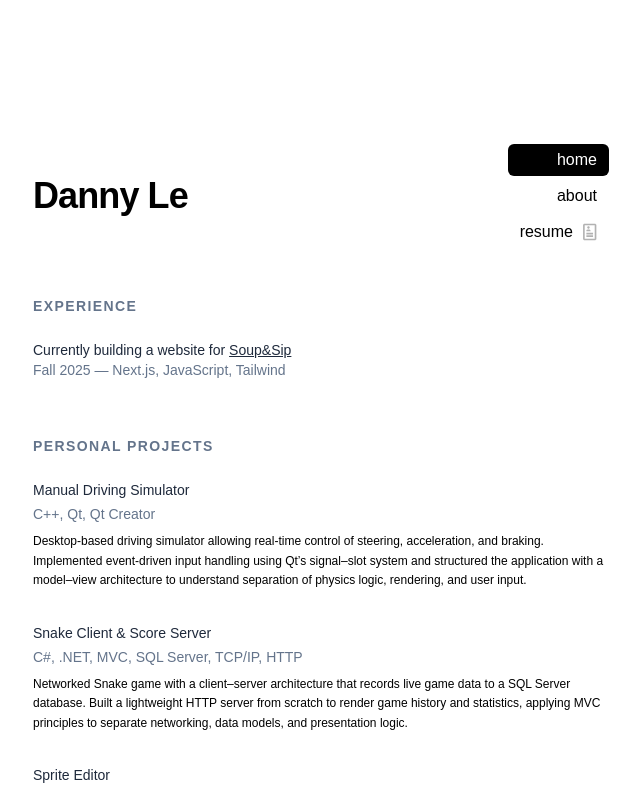
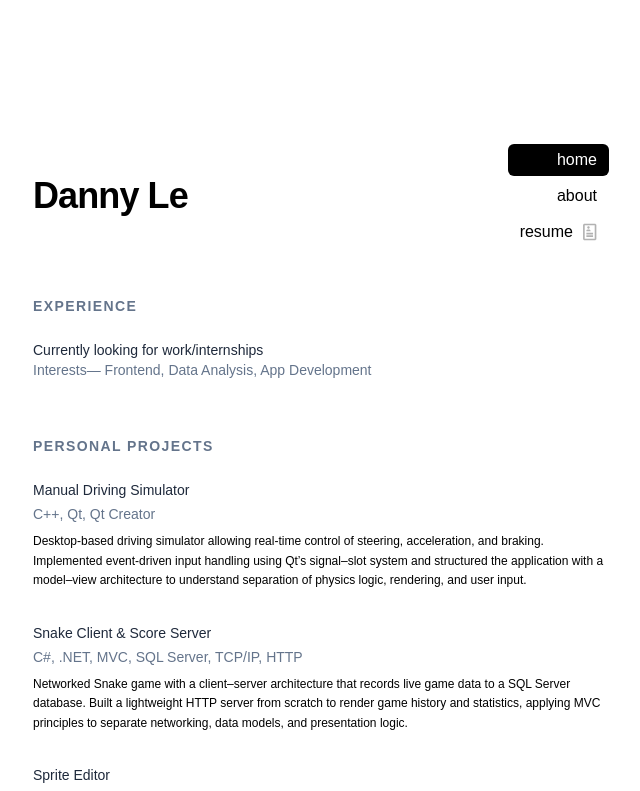
Before and after one commit to danny-tle/personal-website, a Next.js app: page / in a window 1280 px wide. Shown: the top 791 px of the page, without its empty margins (319-959 px from the left). Built offline with nearby package versions, Linux system fonts and the light colour scheme; a web font is replaced by a local one.

Commit message:
Updated Resume 1/28/2026

```diff
--- a/app/page.js
+++ b/app/page.js
@@ -30,12 +30,11 @@ export default function Home() {
         <div className="space-y-6 text-sm text-slate-800">
           <div>
             <p>
-              Currently building a website for{" "}
+              Currently looking for  work/internships{" "}
               <a href="" className="underline">
-                Soup&Sip
               </a>
             </p>
-            <p className="text-slate-500">Fall 2025 — Next.js, JavaScript, Tailwind</p>
+            <p className="text-slate-500"> Interests— Frontend, Data Analysis, App Development</p>
           </div>
 
 
```
Also changed, not shown: 1 other file (tests, documents, lock files or other folders).
